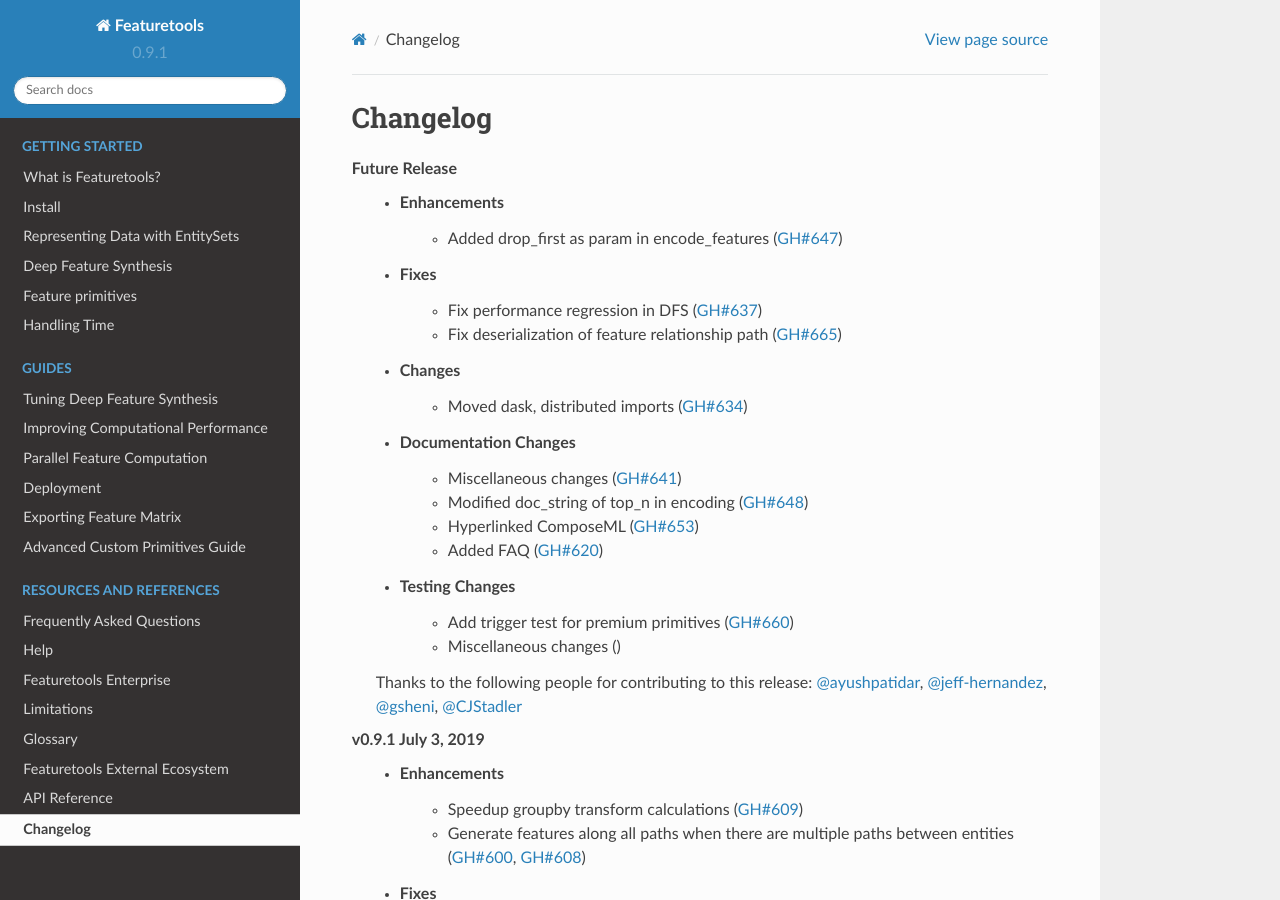
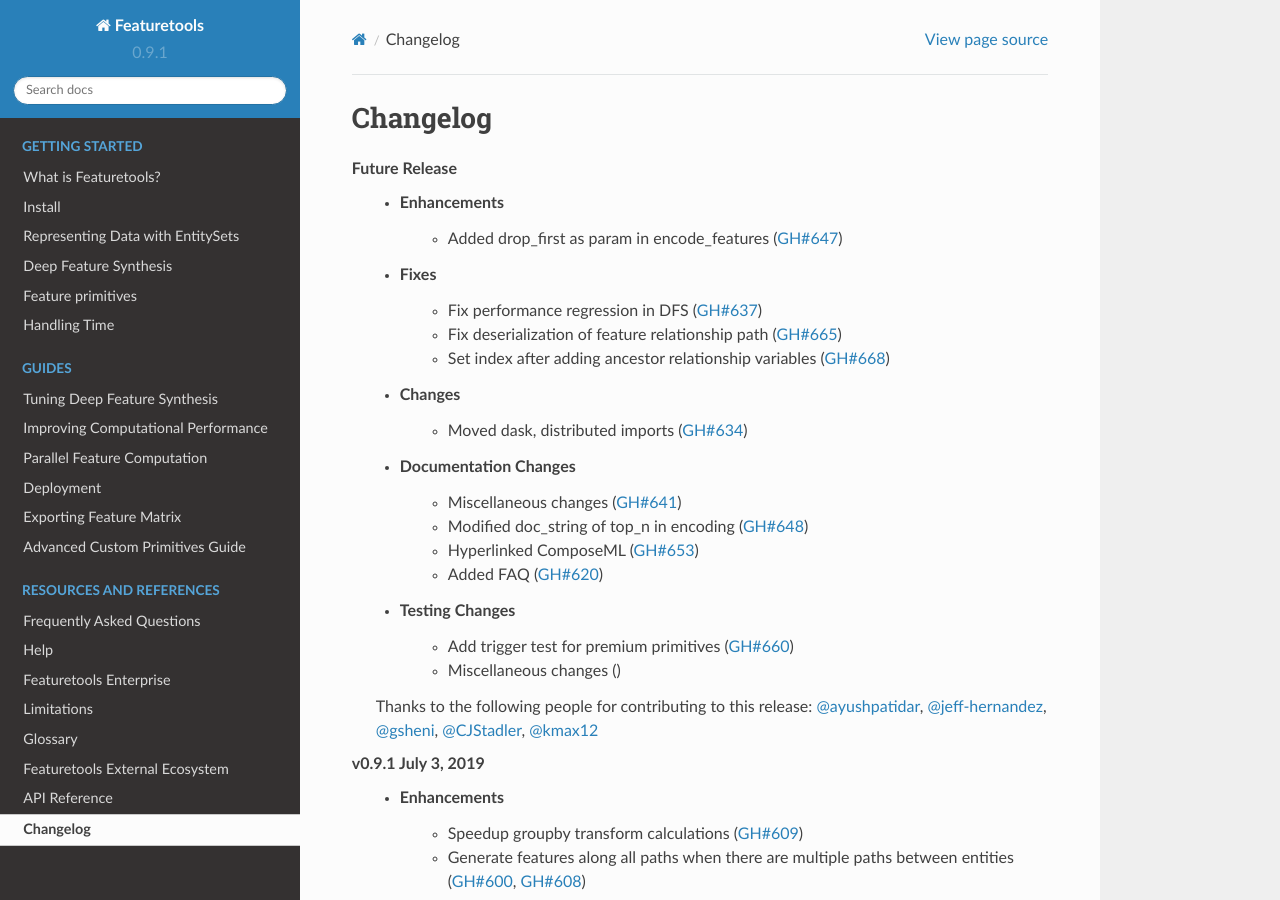
Before and after one commit to alteryx/featuretools, a Sphinx documentation site: the page built from docs/source/changelog.rst, in a window 1280 px wide and 900 px high. Built offline with Sphinx 7.4.7 and the Read the Docs theme 2.0.0, drawn with Linux system fonts in a browser that asks for light colours; pages that are not in the unit, such as notebooks, are missing from menus.

Commit message:
Update changelog.rst

```diff
--- a/docs/source/changelog.rst
+++ b/docs/source/changelog.rst
@@ -8,6 +8,7 @@
     * Fixes
         * Fix performance regression in DFS (:pr:`637`)
         * Fix deserialization of feature relationship path (:pr:`665`)
+        * Set index after adding ancestor relationship variables (:pr:`668`)
     * Changes
         * Moved dask, distributed imports (:pr:`634`)
     * Documentation Changes
@@ -20,7 +21,7 @@
         * Miscellaneous changes ()
 
     Thanks to the following people for contributing to this release:
-    :user:`ayushpatidar`, :user:`jeff-hernandez`, :user:`gsheni`, :user:`CJStadler`
+    :user:`ayushpatidar`, :user:`jeff-hernandez`, :user:`gsheni`, :user:`CJStadler`, :user:`kmax12`
 
 
 **v0.9.1 July 3, 2019**
```
